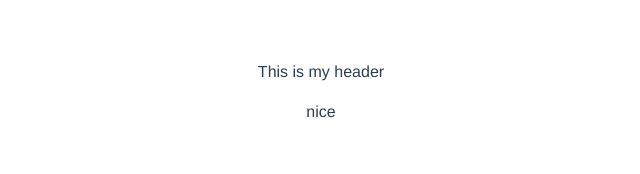
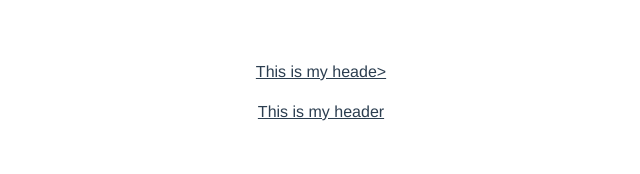
Before and after one commit to daliayousry/vue-quick-start, a Vue app: page / in a window 1280 px wide. Shown: the top 174 px of the page, without its empty margins (319-959 px from the left). Built offline with nearby package versions, Linux system fonts and the light colour scheme.

Commit message:
Styling Component Using CSS

```diff
--- a/src/components/TheHeader.vue
+++ b/src/components/TheHeader.vue
@@ -1,7 +1,7 @@
 <template>
 <div>
-    <p> This is my header</p>
-    <p>{{hello=='hi'?'nice':'okay'}}</p>
+    <p  :style="{textDecoration:decoration}"> This is my heade></p>
+    <p :class="{decoration:isUnderline}"> This is my header</p>
 </div>
 </template>
 
@@ -10,9 +10,15 @@ export default {
     name: 'TheHeader',
     data(){
         return{
-            hello:'hi'
+         decoration:'underline',
+         isUnderline:true
         }
     }
 
 }
 </script>
+<style scoped>
+.decoration{
+    text-decoration: underline;
+}
+</style>
```
